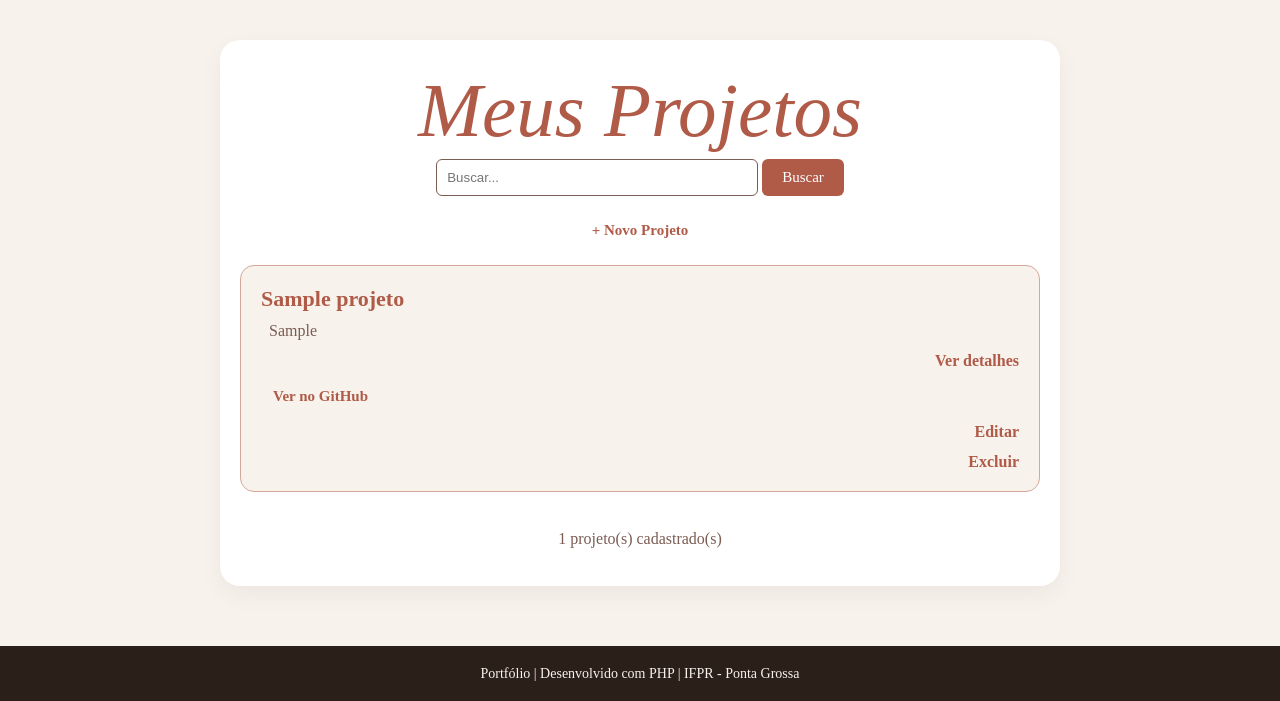
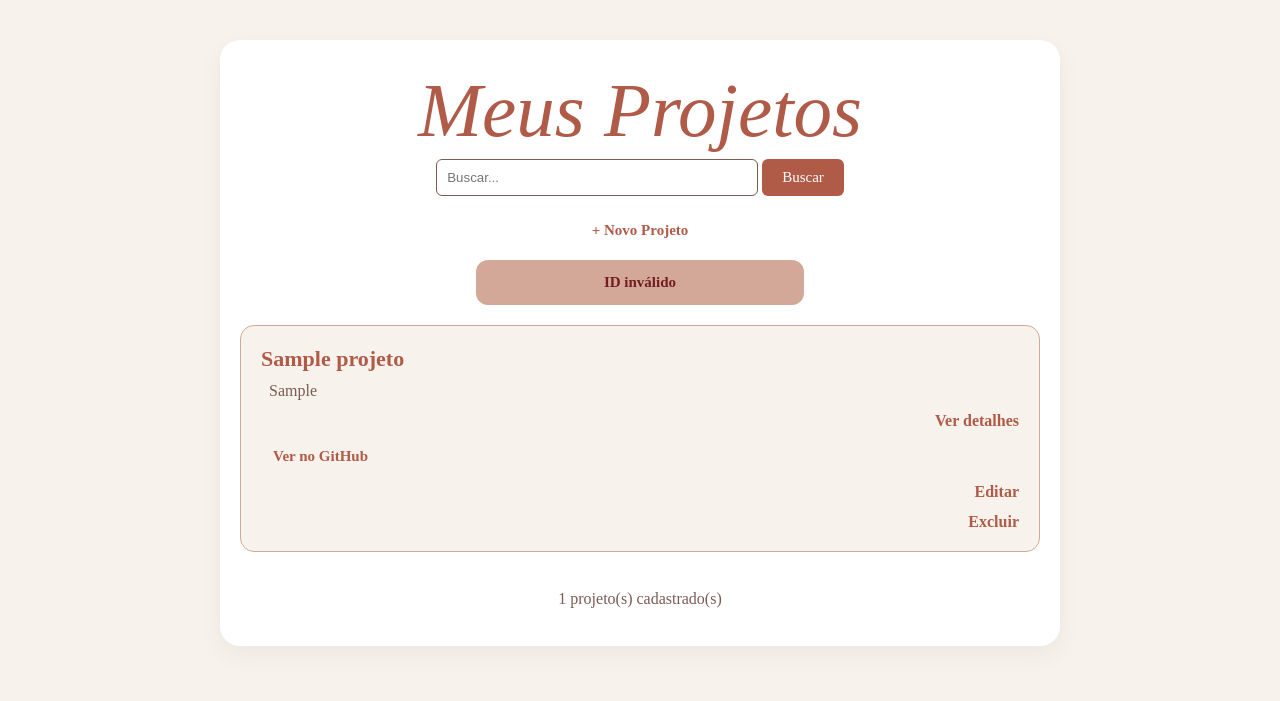
Before and after one commit to yasmirandaa/2026-DWII, a PHP site: page /05_crud/index.php?erro=id_invalido in a window 1280 px wide. Shown: the part 68-769 px from the top of the page. Run offline with PHP 8.4, Linux system fonts and the light colour scheme; the visitor is signed in with stand-in values (Sample User, id 1); tables that the repository leaves empty hold one stand-in row (values such as "Sample post").

Commit message:
aula08-B: feedback visual, tratamento de erro nao_encontrado, validação de ano

```diff
--- a/05_crud/index.php
+++ b/05_crud/index.php
@@ -41,7 +41,17 @@
     $cadastroOk = isset($_GET['cadastro']) && $_GET['cadastro'] === 'ok';
     $editadoOk = isset($_GET['editado']) && $_GET['editado'] === 'ok';
     $excluidoOk = isset($_GET['excluido']) && $_GET['excluido'] === 'ok';
-    $erroMsg = isset($_GET['erro']) ? $_GET['erro'] : '';
+    $erroMsg = '';
+
+    if (isset($_GET['erro'])) {
+        if ($_GET['erro'] === 'nao_encontrado') {
+            $erroMsg = 'Projeto não encontrado';
+        } elseif ($_GET['erro'] === 'id_invalido') {
+            $erroMsg = 'ID inválido';
+        } else {
+            $erroMsg = 'Ocorreu um erro';
+        }
+    }
 
     $titulo_pagina = 'Meus Projetos - Portfólio';
     $caminho_raiz = '../';
@@ -61,20 +71,26 @@
             </form>
             <a class="voltar" href="cadastrar.php">+ Novo Projeto</a>
         </div>
+        <?php if ($erroMsg): ?>
+            <div class="alerta-erro">
+                <?php echo htmlspecialchars($erroMsg); ?>
+            </div>
+        <?php endif; ?>
+
         <?php if ($cadastroOk): ?>
-            <div>
+            <div class= "alerta-sucesso">
                 <p> Projeto cadastrado com sucesso!</p>
             </div>
         <?php endif; ?>
 
         <?php if ($editadoOk): ?>
-            <div>
+            <div class= "alerta-sucesso">
                 <p> Projeto atualizado com sucesso!</p>
             </div>
         <?php endif; ?>
 
         <?php if ($excluidoOk): ?>
-            <div>
+            <div class= "alerta-sucesso">
                 <p> Projeto removido com sucesso!</p>
             </div>
         <?php endif; ?>
--- a/includes/estilo.css
+++ b/includes/estilo.css
@@ -393,3 +393,29 @@ footer {
 .btn-pag:hover {
     text-decoration: underline;
 }
+.alerta-sucesso {
+    background-color: var(--cream);
+    font-weight: bold;
+    font-size: 15px;
+    border-radius: 8px;
+    color: var(--green);
+    padding: 14px;
+    border-radius: 12px;
+    margin: 15px auto;
+    max-width: 300px;
+    text-align: center;
+}
+
+.alerta-erro {
+    background-color: var(--light-mid);
+    font-weight: bold;
+    font-size: 15px;
+    border-radius: 8px;
+    color: #721c24;
+    padding: 14px;
+    border-radius: 12px;
+    margin: 15px auto;
+    max-width: 300px;
+    text-align: center;
+
+}
```
Also changed, not shown: 05_crud/editar.php (+27 -27 lines).
